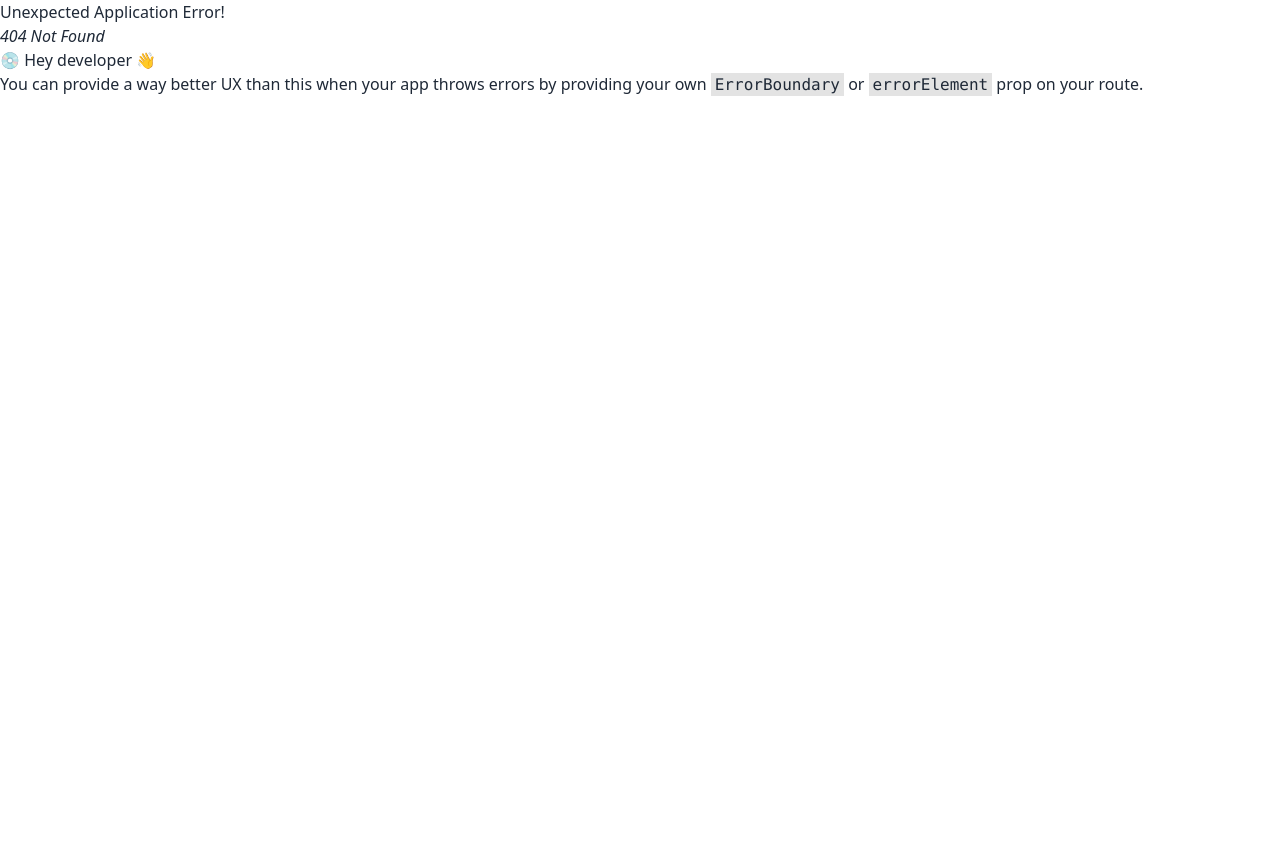
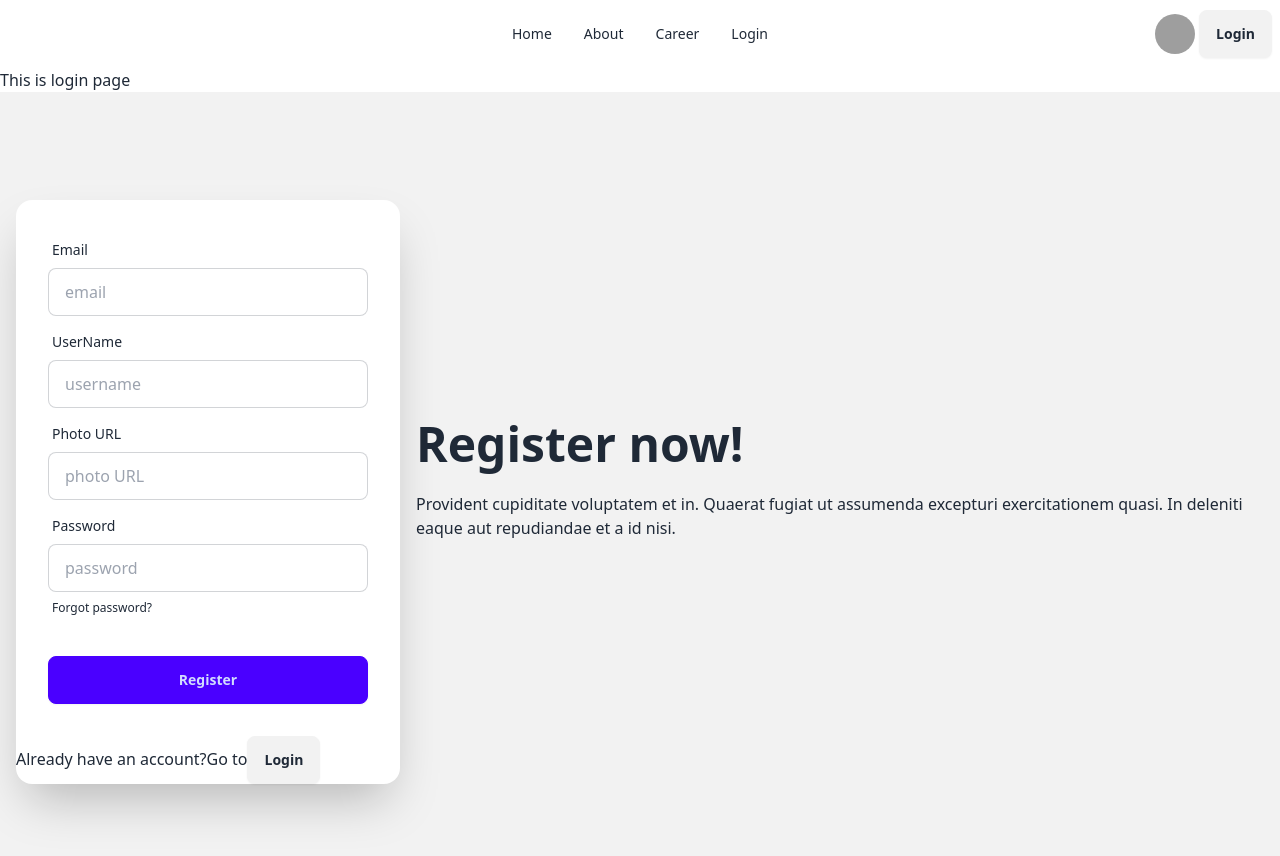
Before and after one commit to SohelShahid117/M-9-M-52-BuildDragonNewsLayout, a React (Vite) app: page /register in a window 1280 px wide. Before the commit this address had no page. Shown: the top 856 px of the page. Before the commit the page ends 800 px from the top, so only its background shows below. Built offline with nearby package versions, Linux system fonts and the light colour scheme; grey boxes are pictures that could not be loaded.

Commit message:
52_5-2 Register Page With Form Data To Collect Data done

```diff
--- /dev/null
+++ b/src/Components/Login/Login.jsx
@@ -0,0 +1,81 @@
+import React from "react";
+import Navbar from "../Navbar/Navbar";
+import { Link } from "react-router-dom";
+
+const Login = () => {
+  const handleLogin = (e) => {
+    e.preventDefault();
+    console.log(e);
+    console.log(e.traget);
+    console.log(e.currentTarget);
+
+    // const form = new FormData();
+    const form = new FormData(e.currentTarget);
+    console.log(form);
+    // console.log(form.get());
+    console.log(form.get("email"));
+    console.log(form.get("password"));
+  };
+  return (
+    <div>
+      <Navbar></Navbar>
+      <h2>This is login page</h2>
+      <div className="hero bg-base-200 min-h-screen">
+        <div className="hero-content flex-col lg:flex-row-reverse">
+          <div className="text-center lg:text-left">
+            <h1 className="text-5xl font-bold">Login now!</h1>
+            <p className="py-6">
+              Provident cupiditate voluptatem et in. Quaerat fugiat ut assumenda
+              excepturi exercitationem quasi. In deleniti eaque aut repudiandae
+              et a id nisi.
+            </p>
+          </div>
+          <div className="card bg-base-100 w-full max-w-sm shrink-0 shadow-2xl">
+            <form className="card-body" onSubmit={handleLogin}>
+              <div className="form-control">
+                <label className="label">
+                  <span className="label-text">Email</span>
+                </label>
+                <input
+                  type="email"
+                  name="email"
+                  placeholder="email"
+                  className="input input-bordered"
+                  required
+                />
+              </div>
+              <div className="form-control">
+                <label className="label">
+                  <span className="label-text">Password</span>
+                </label>
+                <input
+                  type="password"
+                  name="password"
+                  placeholder="password"
+                  className="input input-bordered"
+                  required
+                />
+                <label className="label">
+                  <a href="#" className="label-text-alt link link-hover">
+                    Forgot password?
+                  </a>
+                </label>
+              </div>
+              <div className="form-control mt-6">
+                <button className="btn btn-primary">Login</button>
+              </div>
+            </form>
+            <p>
+              Don't have an account?Go to{" "}
+              <Link to="/register" className="btn">
+                Register
+              </Link>
+            </p>
+          </div>
+        </div>
+      </div>
+    </div>
+  );
+};
+
+export default Login;
--- a/src/Components/Navbar/Navbar.jsx
+++ b/src/Components/Navbar/Navbar.jsx
@@ -13,6 +13,9 @@
       </li>
       <li>
         <Link to="/career">Career</Link>
+      </li>
+      <li>
+        <Link to="/login">Login</Link>
       </li>
     </>
   );
@@ -62,7 +65,7 @@
             />
           </div>
         </div>
-        <Link className="btn" to="/">
+        <Link className="btn" to="/login">
           Login
         </Link>
       </div>
--- /dev/null
+++ b/src/Components/Register/Register.jsx
@@ -0,0 +1,105 @@
+import React from "react";
+import Navbar from "../Navbar/Navbar";
+import { Link } from "react-router-dom";
+
+const Register = () => {
+  const handleRegister = (e) => {
+    e.preventDefault();
+    console.log(e);
+    console.log(e.traget);
+    console.log(e.currentTarget);
+
+    // const form = new FormData();
+    const form = new FormData(e.currentTarget);
+    console.log(form);
+    // console.log(form.get());
+    console.log(form.get("email"));
+    console.log(form.get("password"));
+  };
+  return (
+    <div>
+      <Navbar></Navbar>
+      <h2>This is login page</h2>
+      <div className="hero bg-base-200 min-h-screen">
+        <div className="hero-content flex-col lg:flex-row-reverse">
+          <div className="text-center lg:text-left">
+            <h1 className="text-5xl font-bold">Register now!</h1>
+            <p className="py-6">
+              Provident cupiditate voluptatem et in. Quaerat fugiat ut assumenda
+              excepturi exercitationem quasi. In deleniti eaque aut repudiandae
+              et a id nisi.
+            </p>
+          </div>
+          <div className="card bg-base-100 w-full max-w-sm shrink-0 shadow-2xl">
+            <form className="card-body" onSubmit={handleRegister}>
+              <div className="form-control">
+                <label className="label">
+                  <span className="label-text">Email</span>
+                </label>
+                <input
+                  type="email"
+                  name="email"
+                  placeholder="email"
+                  className="input input-bordered"
+                  required
+                />
+              </div>
+              <div className="form-control">
+                <label className="label">
+                  <span className="label-text">UserName</span>
+                </label>
+                <input
+                  type="text"
+                  name="username"
+                  placeholder="username"
+                  className="input input-bordered"
+                  required
+                />
+              </div>
+              <div className="form-control">
+                <label className="label">
+                  <span className="label-text">Photo URL</span>
+                </label>
+                <input
+                  type="text"
+                  name="photo"
+                  placeholder="photo URL"
+                  className="input input-bordered"
+                  required
+                />
+              </div>
+              <div className="form-control">
+                <label className="label">
+                  <span className="label-text">Password</span>
+                </label>
+                <input
+                  type="password"
+                  name="password"
+                  placeholder="password"
+                  className="input input-bordered"
+                  required
+                />
+                <label className="label">
+                  <a href="#" className="label-text-alt link link-hover">
+                    Forgot password?
+                  </a>
+                </label>
+              </div>
+              <div className="form-control mt-6">
+                <button className="btn btn-primary">Register</button>
+              </div>
+            </form>
+            <p>
+              Already have an account?Go to
+              <Link to="/login" className="btn">
+                Login
+              </Link>
+            </p>
+          </div>
+        </div>
+      </div>
+    </div>
+  );
+};
+
+export default Register;
```
Also changed, not shown: src/main.jsx (+10 -0 lines).
